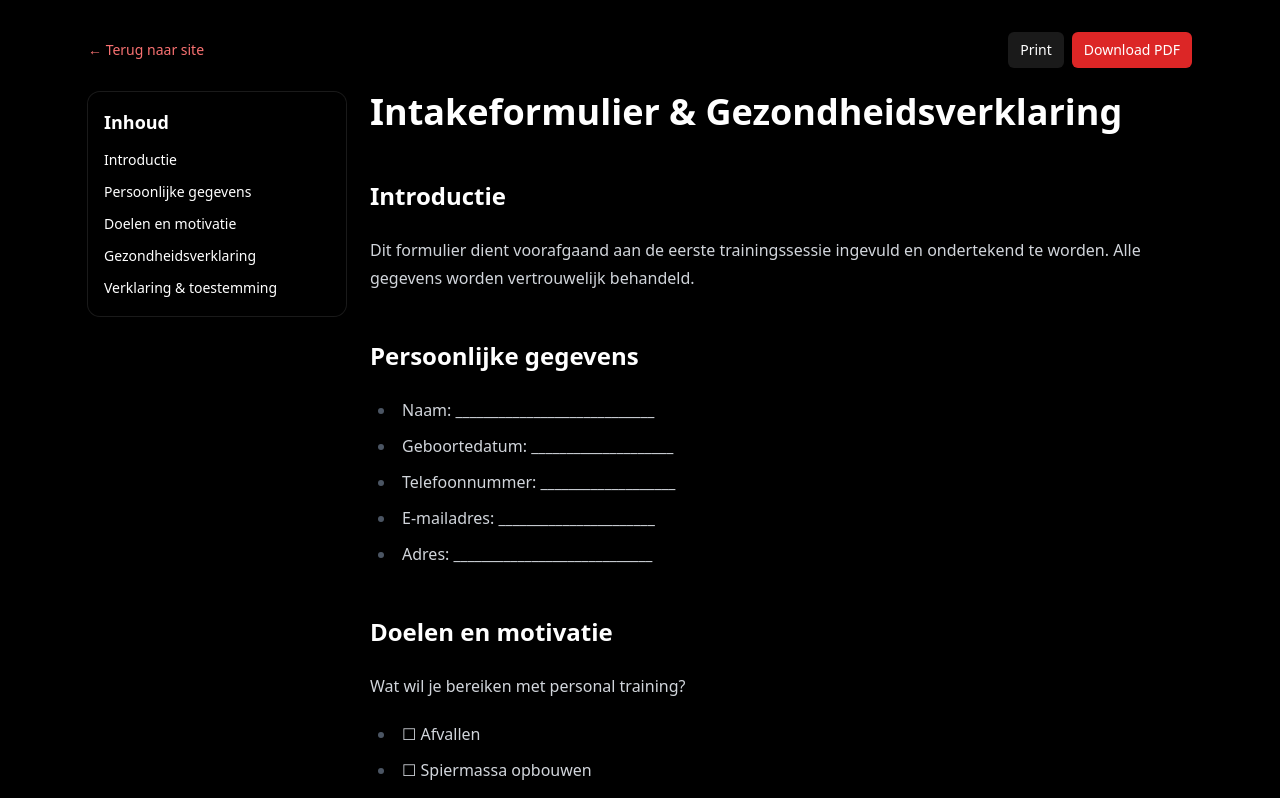
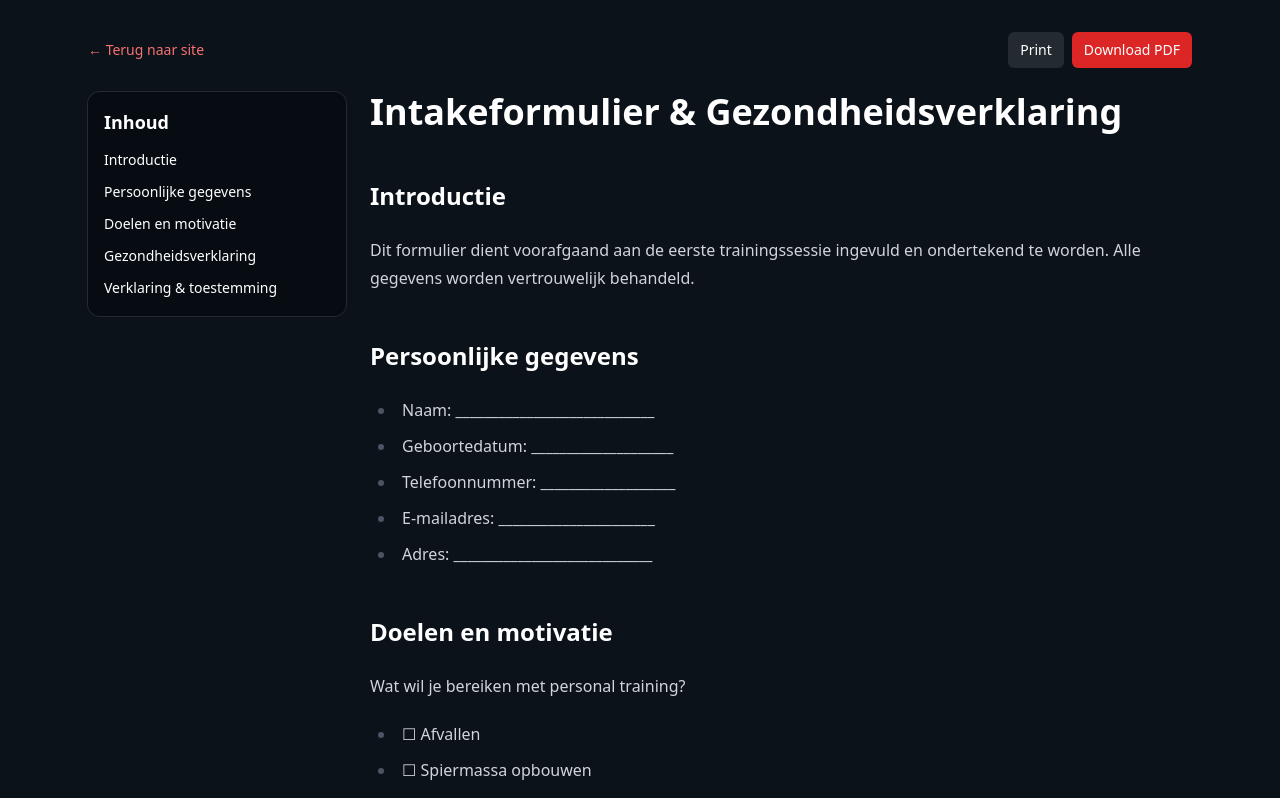
Before and after one commit to sudhirptnl-ai/SudhirPT-NEXT, a Next.js app: page /intake in a window 1280 px wide. Shown: the top 798 px of the page. Built offline with nearby package versions, Linux system fonts and the light colour scheme; no server answers.

Commit message:
Global wrapper in _app: force consistent background #0b121a site-wide

```diff
--- a/pages/_app.js
+++ b/pages/_app.js
@@ -1,10 +1,11 @@
 // pages/_app.js
 import { useEffect } from "react";
 import { useRouter } from "next/router";
+import Head from "next/head";
 import Script from "next/script";
 import "../styles/globals.css"; // laat staan als je deze al had
 
-// Haal GA-ID uit environment (Netlify -> NEXT_PUBLIC_GA_ID)
+// Haal GA-ID uit environment
 const GA_ID = process.env.NEXT_PUBLIC_GA_ID;
 
 export default function MyApp({ Component, pageProps }) {
@@ -14,9 +15,7 @@ export default function MyApp({ Component, pageProps }) {
   useEffect(() => {
     const handleRouteChange = (url) => {
       if (typeof window !== "undefined" && window.gtag) {
-        window.gtag("event", "page_view", {
-          page_location: url,
-        });
+        window.gtag("event", "page_view", { page_location: url });
       }
     };
     router.events.on("routeChangeComplete", handleRouteChange);
@@ -25,6 +24,11 @@ export default function MyApp({ Component, pageProps }) {
 
   return (
     <>
+      <Head>
+        {/* Zorgt dat mobiele statusbalk je merk-kleur toont */}
+        <meta name="theme-color" content="#0b121a" />
+      </Head>
+
       {GA_ID && (
         <>
           {/* Laad gtag.js script */}
@@ -45,8 +49,13 @@ export default function MyApp({ Component, pageProps }) {
         </>
       )}
 
-      {/* Rest van je app */}
-      <Component {...pageProps} />
+      {/* ✅ Globale wrapper: forceer overal dezelfde achtergrondkleur */}
+      <div
+        className="min-h-screen text-white"
+        style={{ backgroundColor: "#0b121a" }} // hard fallback los van Tailwind
+      >
+        <Component {...pageProps} />
+      </div>
     </>
   );
 }
```
